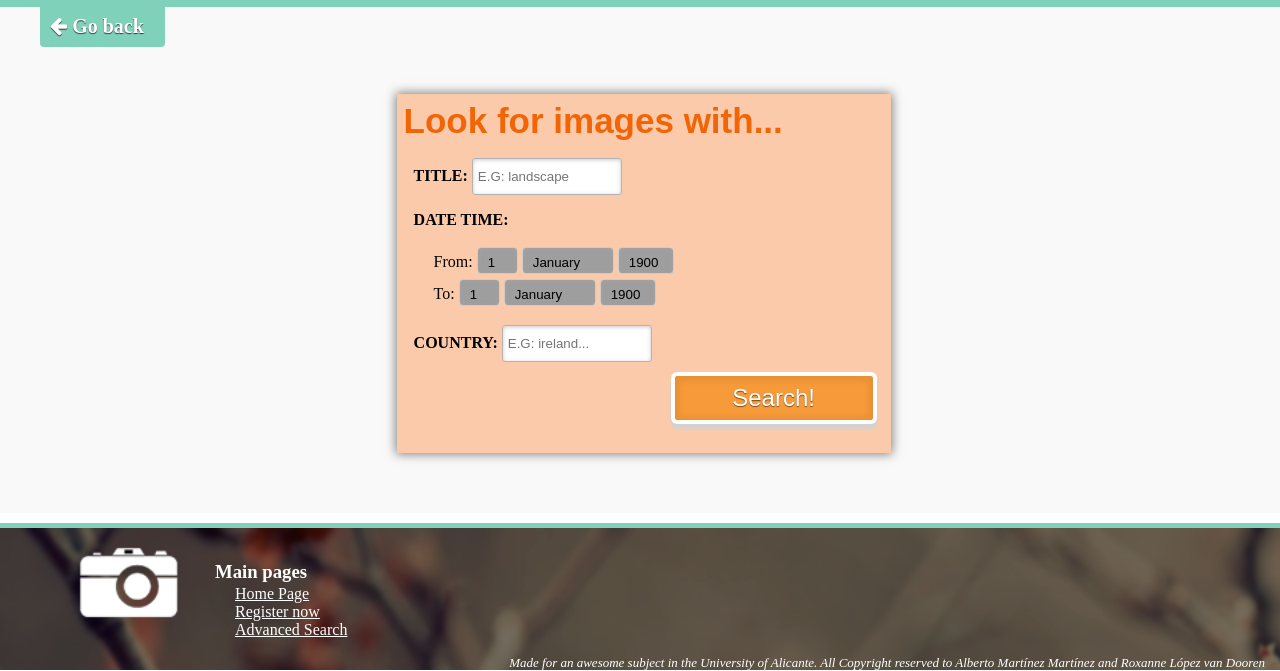
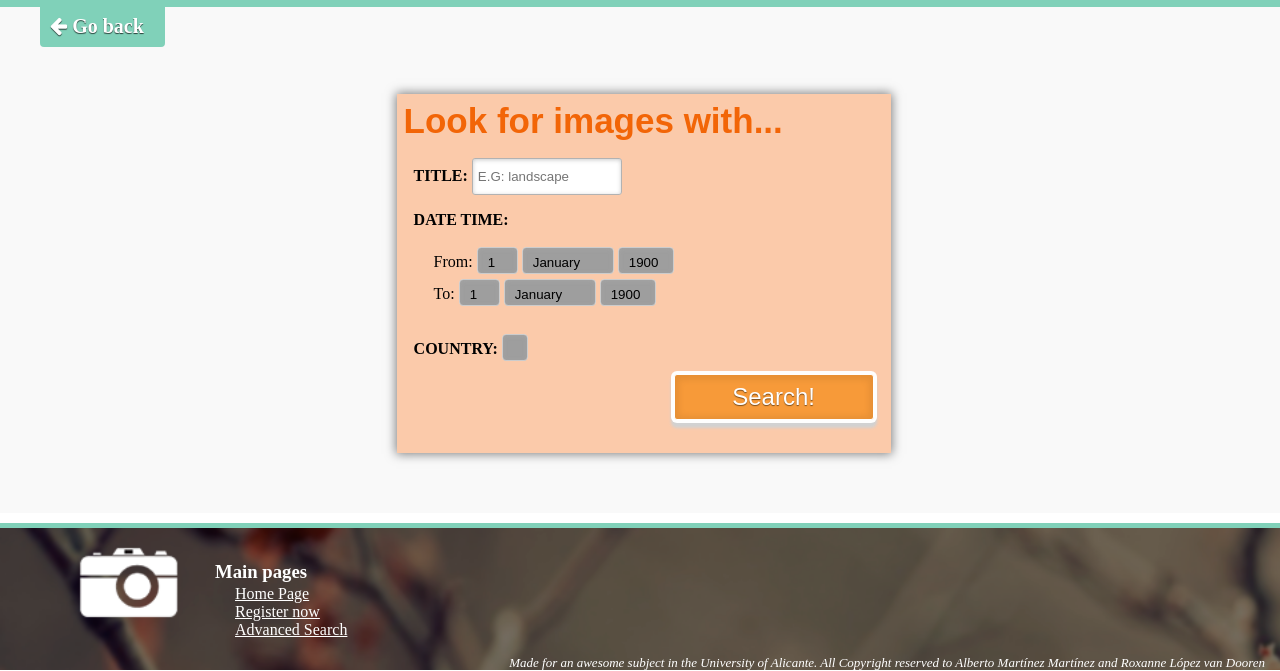
Before and after one commit to Ennaxor/picturesque, a PHP site: page /searchpro.php in a window 1280 px wide. Shown: the part 454-1125 px from the top of the page. Run offline with PHP 8.4, Linux system fonts and the light colour scheme; lists and menus that the app fills with data are empty; grey boxes are pictures that could not be loaded.

Commit message:
Changed country fields for selects

```diff
--- a/register.php
+++ b/register.php
@@ -86,7 +86,8 @@
 	                        </p>
 	                        <p>
 	                        	<label for="country">Country: </label>
-	                            <input type="text" name="country" id="country"/>
+								<select id="country" name="country" onchange="reseting(this)"></select>
+
 	                        </p>
 	                        <p>
 	                        	<label for="picture">Picture: </label>
--- a/searchPro.php
+++ b/searchPro.php
@@ -67,7 +67,7 @@
 								</p>
 								<p>
 									<label for="country"><b>COUNTRY: </b> </label>
-									<input type="text" name="country" id="country" placeholder="E.G: ireland..."/>
+									<select id="country" name="country" onchange="reseting(this)"></select>
 								</p>
 								<p class="button printOut"><input class="searchR" type="submit" value="Search!"/> </p>
 
```
